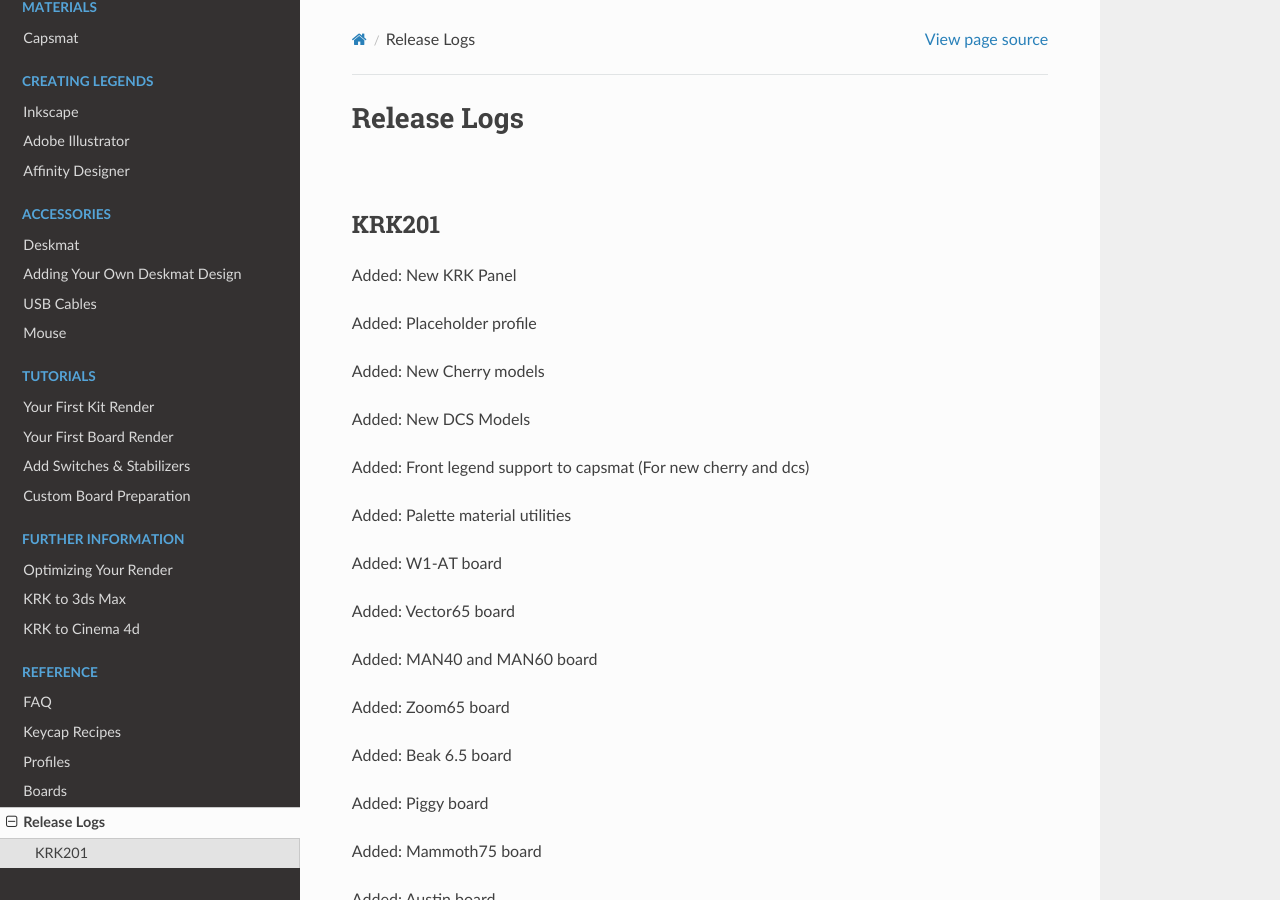
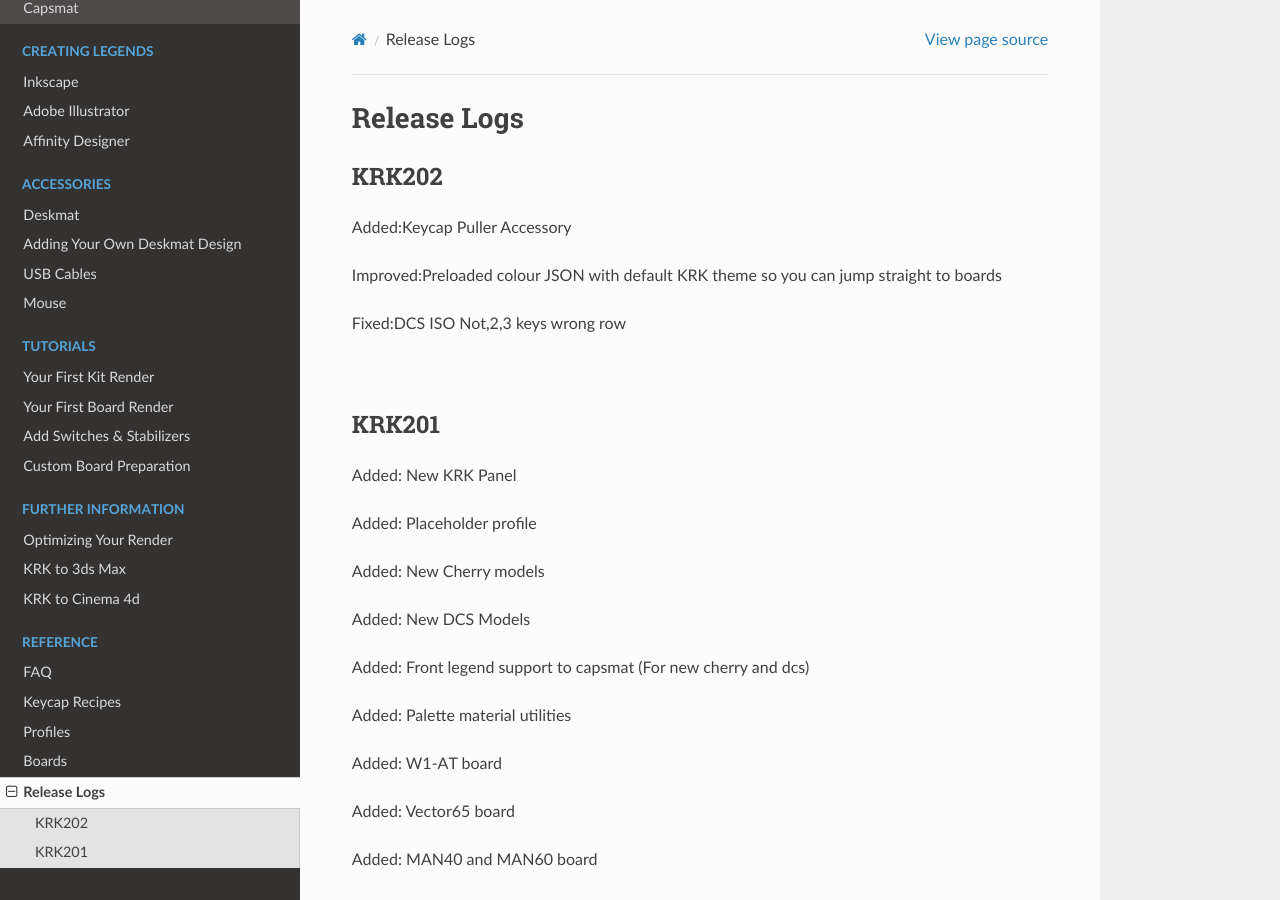
Before and after one commit to imperfectlink/KeyboardRenderKit, a Sphinx documentation site: the page built from docs/source/releases.rst, in a window 1280 px wide and 900 px high. Built offline with Sphinx 7.4.7 and the Read the Docs theme 2.0.0, drawn with Linux system fonts in a browser that asks for light colours.

Commit message:
Update releases.rst

```diff
--- a/docs/source/releases.rst
+++ b/docs/source/releases.rst
@@ -1,5 +1,15 @@
 Release Logs
 ====
+
+KRK202
+~~~~
+
+Added:Keycap Puller Accessory
+
+Improved:Preloaded colour JSON with default KRK theme so you can jump straight to boards
+
+Fixed:DCS ISO Not,2,3 keys wrong row
+
 
 |
 
```
